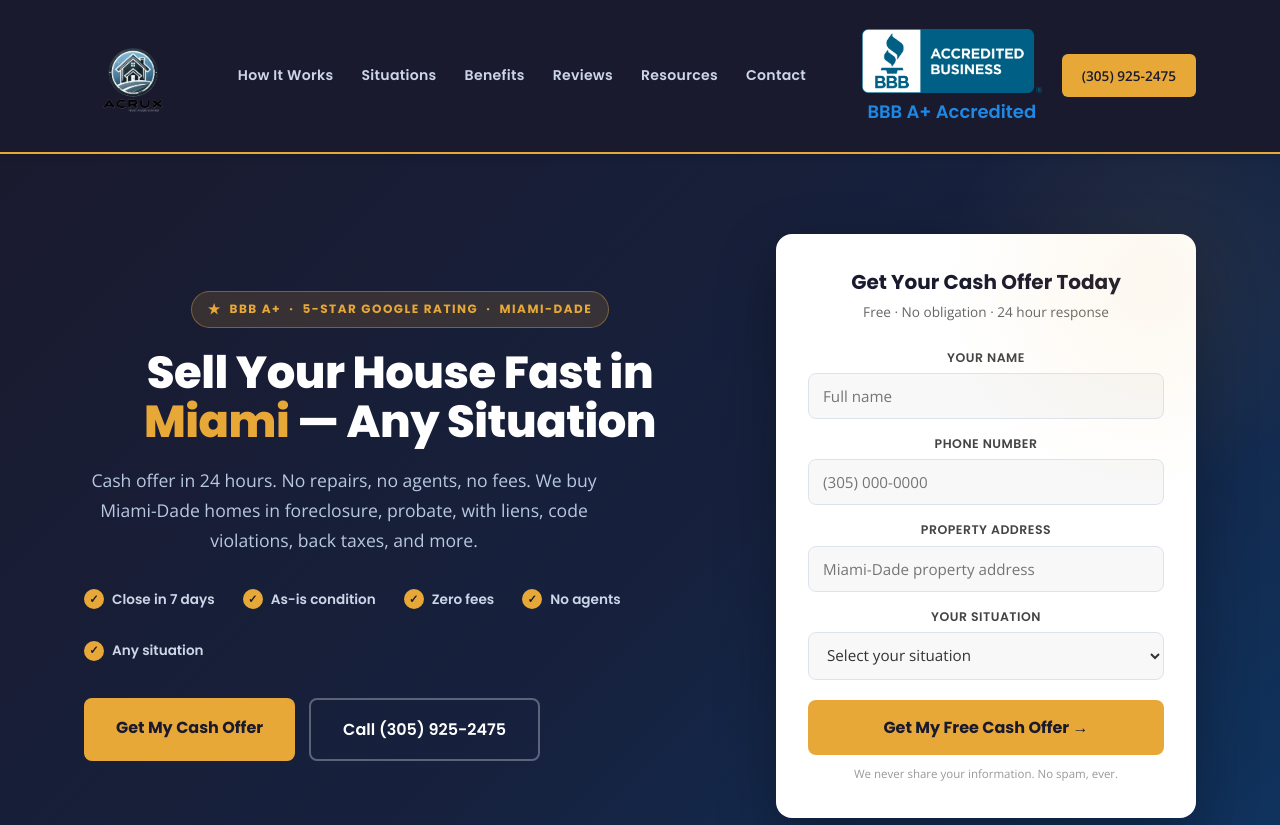
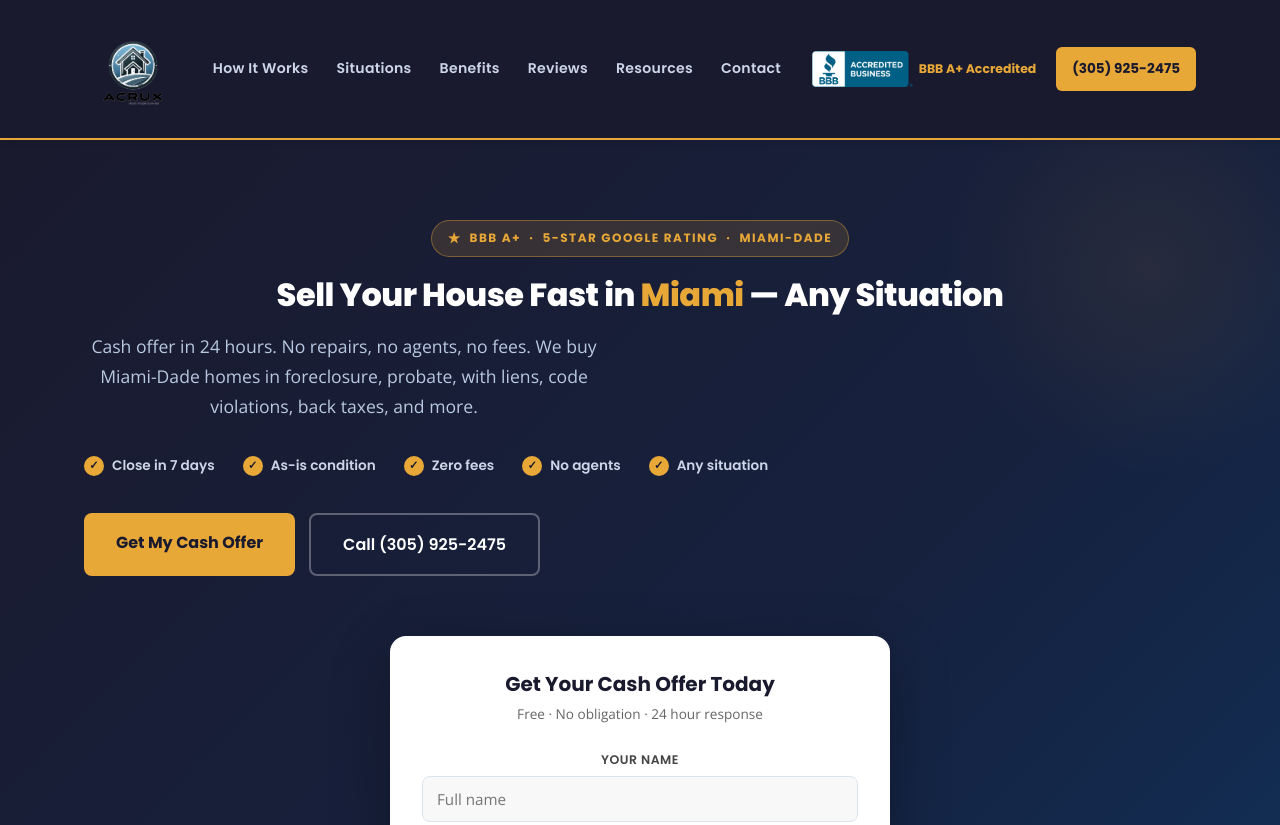
Before and after one commit to sell2fix-ship-it/ACRUX-WEB, a website: page index.html in a window 1280 px wide. Shown: the top 825 px of the page. Drawn offline with nearby package versions, Linux system fonts and the light colour scheme.

Commit message:
Update index.html

```diff
--- a/index.html
+++ b/index.html
@@ -841,7 +841,9 @@ h1, h2, h3, h4 { font-family: 'Poppins', sans-serif; line-height: 1.2; }
 /* ====================================================
    RESPONSIVE
 ==================================================== */
-@media (max-width: 900px) {
+@media (min-width: 601px) {
+  .desktop-cta { display: inline-block !important; }
+}
   .hero-inner { grid-template-columns: 1fr; }
   .hero-form-card { max-width: 500px; margin: 0 auto; }
   .steps-grid { grid-template-columns: 1fr; }
@@ -899,13 +901,11 @@ h1, h2, h3, h4 { font-family: 'Poppins', sans-serif; line-height: 1.2; }
         <a href="#contact">Contact</a>
       </nav>
       <div class="header-right">
-        <div class="header-bbb">
-          <a href="https://www.bbb.org/us/fl/coral-gables/profile/real-estate-investing/acrux-trust-inc-0633-92034371" target="_blank" rel="noopener noreferrer" style="display:flex; align-items:center; gap:8px;">
-            <img src="assets/bbb-logo.png" alt="BBB A+ Accredited Business" class="bbb-logo" onerror="this.style.display='none';">
-            <span class="bbb-rating-text">BBB A+&nbsp;Accredited</span>
-          </a>
-        </div>
-        <a href="tel:3059252475" class="nav header-cta">(305) 925-2475</a>
+        <a href="https://www.bbb.org/us/fl/coral-gables/profile/real-estate-investing/acrux-trust-inc-0633-92034371" target="_blank" rel="noopener noreferrer" style="display:flex; align-items:center; gap:6px; text-decoration:none;">
+          <img src="assets/bbb-logo.png" alt="BBB A+ Accredited" class="bbb-logo" onerror="this.style.display='none';" style="height:36px; width:auto;">
+          <span style="font-family:'Poppins',sans-serif; font-size:0.78rem; font-weight:700; color:#e8a838; white-space:nowrap;">BBB A+&nbsp;Accredited</span>
+        </a>
+        <a href="tel:3059252475" style="font-family:'Poppins',sans-serif; font-weight:700; font-size:0.85rem; background:#e8a838; color:#1a1a2e; padding:10px 16px; border-radius:6px; white-space:nowrap; display:none;" class="desktop-cta">(305) 925-2475</a>
         <button class="mobile-menu-toggle" aria-label="Toggle menu">
           <span></span><span></span><span></span>
         </button>
```
